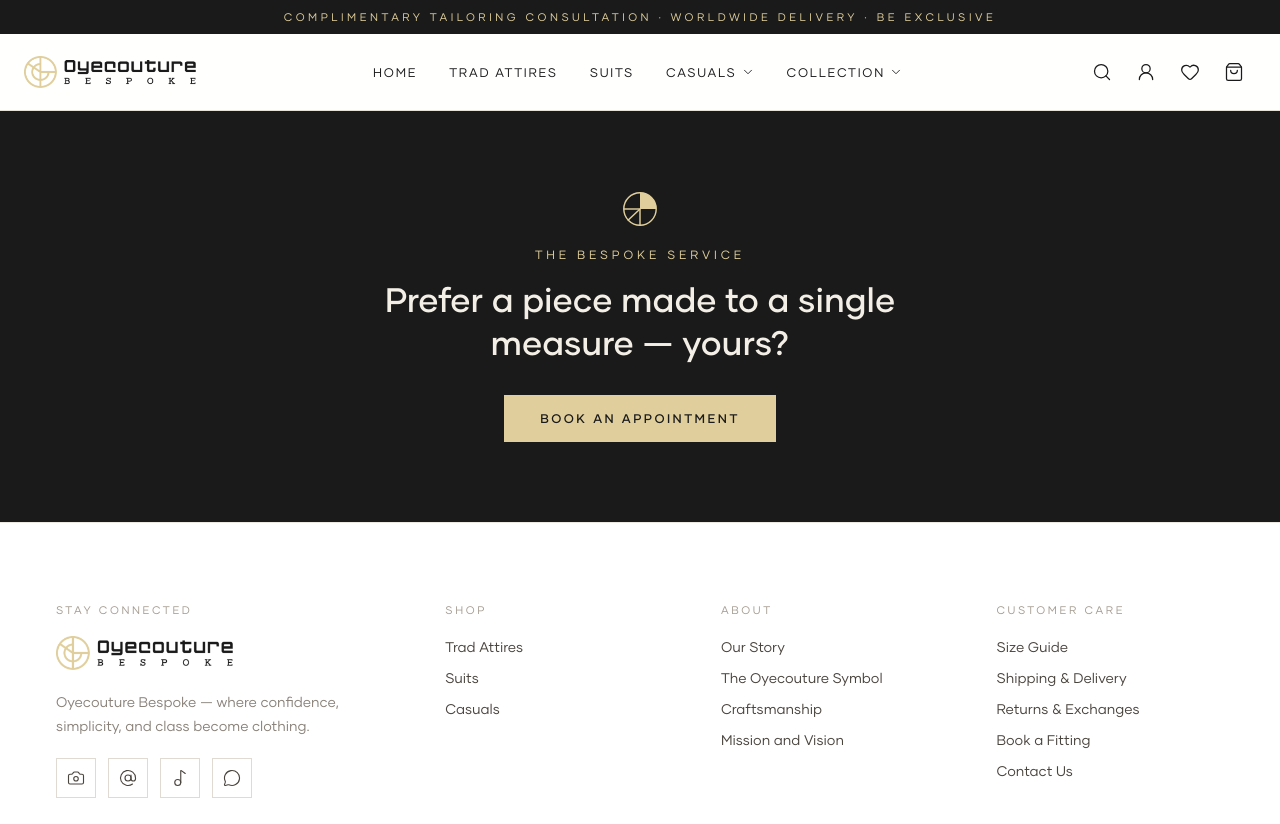
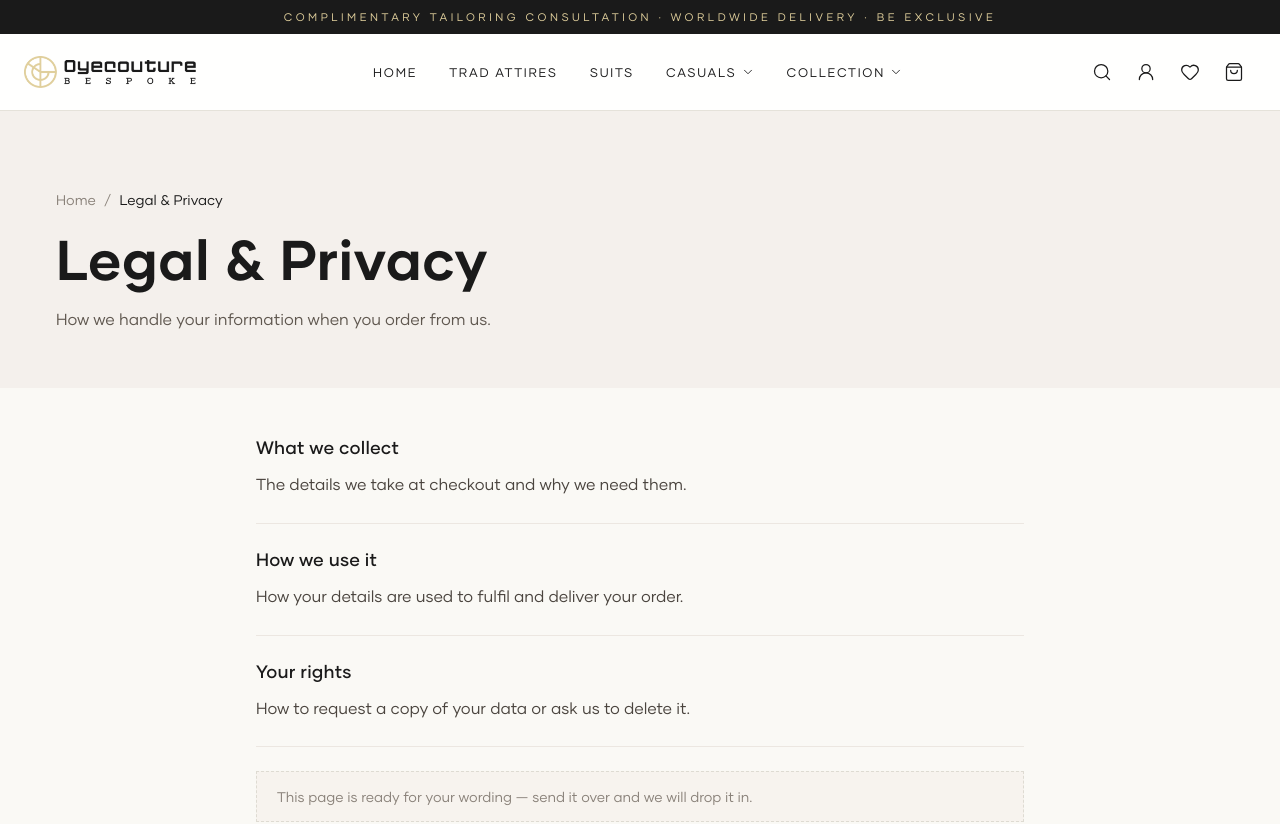
Before and after one commit to mikechibuzor/oyecouture, a Nuxt app in the folder web/: page /legal in a window 1280 px wide. Shown: the top 824 px of the page. Built offline with nearby package versions, Linux system fonts and the light colour scheme.

Commit message:
feat(web): add customer-care pages and branded error page

```diff
--- a/web/assets/scss/pages/_category.scss
+++ b/web/assets/scss/pages/_category.scss
@@ -114,3 +114,41 @@ $category-content-width: 92.5rem;
     gap: 1.375rem;
   }
 }
+
+// Customer-care pages reuse the category header, with a simple prose body.
+.care-body {
+  width: min(100% - (var(--space-md) * 2), 48rem);
+  margin: 0 auto;
+  padding: var(--space-3xl) 0 var(--space-4xl);
+}
+
+.care-section {
+  padding-bottom: var(--space-xl);
+  margin-bottom: var(--space-xl);
+  border-bottom: 1px solid var(--color-border-warm);
+
+  h2 {
+    margin: 0 0 var(--space-sm);
+    font-size: var(--text-lg);
+    font-weight: var(--font-weight-semibold);
+    letter-spacing: var(--tracking-tight);
+  }
+
+  p {
+    margin: 0;
+    color: var(--color-ink-soft);
+    font-size: var(--text-md);
+    font-weight: var(--font-weight-light);
+    line-height: 1.8;
+  }
+}
+
+.care-notice {
+  margin: 0;
+  padding: var(--space-md) var(--space-lg);
+  border: 1px dashed var(--color-border);
+  color: var(--color-taupe);
+  background: var(--color-cream-2);
+  font-size: var(--text-sm);
+  font-style: italic;
+}
--- a/web/components/storefront/BespokeServiceBand.vue
+++ b/web/components/storefront/BespokeServiceBand.vue
@@ -16,7 +16,7 @@ withDefaults(defineProps<BespokeServiceBandProps>(), {
 </script>
 
 <template>
-  <section class="bespoke-service-band" aria-labelledby="bespoke-service-title">
+  <section id="bespoke" class="bespoke-service-band" aria-labelledby="bespoke-service-title">
     <!-- The Oyecouture symbol, taken from the approved design. -->
     <svg
       class="bespoke-service-mark"
--- /dev/null
+++ b/web/components/storefront/CarePage.vue
@@ -0,0 +1,44 @@
+<script setup lang="ts">
+import { CARE_PLACEHOLDER_NOTICE } from '~/constants/care'
+import { PRODUCT_COPY } from '~/constants/products'
+import { StorefrontRoute } from '~/types/storefront'
+
+interface CareSection {
+  readonly title: string
+  readonly body: string
+}
+
+interface CarePageProps {
+  breadcrumb: string
+  heading: string
+  intro: string
+  sections: readonly CareSection[]
+}
+
+const props = defineProps<CarePageProps>()
+
+useSeoMeta({ title: `${props.heading} — Oyecouture Bespoke`, description: props.intro })
+</script>
+
+<template>
+  <div class="care-page">
+    <header class="category-page-header">
+      <nav class="category-breadcrumbs" :aria-label="PRODUCT_COPY.breadcrumbs.label">
+        <NuxtLink :to="StorefrontRoute.Home">{{ PRODUCT_COPY.breadcrumbs.home }}</NuxtLink>
+        <span aria-hidden="true">/</span>
+        <span>{{ breadcrumb }}</span>
+      </nav>
+      <h1>{{ heading }}</h1>
+      <p>{{ intro }}</p>
+    </header>
+
+    <section class="care-body">
+      <article v-for="section in sections" :key="section.title" class="care-section">
+        <h2>{{ section.title }}</h2>
+        <p>{{ section.body }}</p>
+      </article>
+
+      <p class="care-notice">{{ CARE_PLACEHOLDER_NOTICE }}</p>
+    </section>
+  </div>
+</template>
--- /dev/null
+++ b/web/constants/care.ts
@@ -0,0 +1,74 @@
+// Customer-care pages. The design links to these but never designed them —
+// every link is href="#" there — and the PRD assigns the copy to the client.
+// These render the real page furniture with clearly-marked placeholder body
+// copy, so the structure is demo-ready and swapping in real text is a
+// content change rather than a build.
+export const CARE_PLACEHOLDER_NOTICE
+  = 'This page is ready for your wording — send it over and we will drop it in.'
+
+export const CARE_PAGES = {
+  sizeGuide: {
+    breadcrumb: 'Size Guide',
+    heading: 'Size Guide',
+    intro:
+      'Ready-to-wear pieces come in S, M, L and XL. Every made-to-measure piece is cut to your own measurements, taken with us on WhatsApp or at a fitting.',
+    sections: [
+      { title: 'Ready-to-wear', body: 'Standard sizing chart with chest, waist and length measurements for each size.' },
+      { title: 'Made-to-measure', body: 'How we take your measurements, and what we need from you before we cut.' },
+      { title: 'Between sizes?', body: 'Guidance on choosing when you sit between two ready-to-wear sizes.' },
+    ],
+  },
+  shipping: {
+    breadcrumb: 'Shipping & Delivery',
+    heading: 'Shipping & Delivery',
+    intro:
+      'We deliver across Nigeria and worldwide. Made-to-measure timelines depend on the piece and are confirmed with you directly.',
+    sections: [
+      { title: 'Within Lagos', body: 'Delivery window and fee for Lagos addresses.' },
+      { title: 'Rest of Nigeria', body: 'Delivery window and fee for addresses outside Lagos.' },
+      { title: 'International', body: 'Worldwide delivery is quoted per order and arranged with us directly.' },
+    ],
+  },
+  returns: {
+    breadcrumb: 'Returns & Exchanges',
+    heading: 'Returns & Exchanges',
+    intro:
+      'Ready-to-wear pieces can be returned or exchanged. Made-to-measure pieces are cut to one person and are handled case by case.',
+    sections: [
+      { title: 'Ready-to-wear', body: 'Return window, condition requirements and how to start a return.' },
+      { title: 'Made-to-measure', body: 'How alterations and fit adjustments are handled after delivery.' },
+      { title: 'Faults', body: 'What to do if a piece arrives damaged or incorrect.' },
+    ],
+  },
+  contact: {
+    breadcrumb: 'Contact Us',
+    heading: 'Contact Us',
+    intro:
+      'The fastest way to reach us is on WhatsApp — that is where fittings, fabric and delivery are arranged.',
+    sections: [
+      { title: 'WhatsApp', body: 'Message us for orders, measurements and delivery.' },
+      { title: 'Email', body: 'For press, wholesale and partnership enquiries.' },
+      { title: 'Studio', body: 'Studio address and opening hours for fittings.' },
+    ],
+  },
+  legal: {
+    breadcrumb: 'Legal & Privacy',
+    heading: 'Legal & Privacy',
+    intro: 'How we handle your information when you order from us.',
+    sections: [
+      { title: 'What we collect', body: 'The details we take at checkout and why we need them.' },
+      { title: 'How we use it', body: 'How your details are used to fulfil and deliver your order.' },
+      { title: 'Your rights', body: 'How to request a copy of your data or ask us to delete it.' },
+    ],
+  },
+  terms: {
+    breadcrumb: 'Terms',
+    heading: 'Terms & Conditions',
+    intro: 'The terms that apply when you place an order with Oyecouture Bespoke.',
+    sections: [
+      { title: 'Orders', body: 'How an order is formed, confirmed and paid for.' },
+      { title: 'Made-to-measure', body: 'Terms specific to pieces cut to a single measure.' },
+      { title: 'Cancellations', body: 'When an order can be cancelled and what happens to payment.' },
+    ],
+  },
+} as const
--- /dev/null
+++ b/web/pages/contact.vue
@@ -0,0 +1,7 @@
+<script setup lang="ts">
+import { CARE_PAGES } from '~/constants/care'
+</script>
+
+<template>
+  <StorefrontCarePage v-bind="CARE_PAGES.contact" />
+</template>
--- /dev/null
+++ b/web/pages/legal.vue
@@ -0,0 +1,7 @@
+<script setup lang="ts">
+import { CARE_PAGES } from '~/constants/care'
+</script>
+
+<template>
+  <StorefrontCarePage v-bind="CARE_PAGES.legal" />
+</template>
--- /dev/null
+++ b/web/pages/returns.vue
@@ -0,0 +1,7 @@
+<script setup lang="ts">
+import { CARE_PAGES } from '~/constants/care'
+</script>
+
+<template>
+  <StorefrontCarePage v-bind="CARE_PAGES.returns" />
+</template>
--- /dev/null
+++ b/web/pages/shipping.vue
@@ -0,0 +1,7 @@
+<script setup lang="ts">
+import { CARE_PAGES } from '~/constants/care'
+</script>
+
+<template>
+  <StorefrontCarePage v-bind="CARE_PAGES.shipping" />
+</template>
--- /dev/null
+++ b/web/pages/size-guide.vue
@@ -0,0 +1,7 @@
+<script setup lang="ts">
+import { CARE_PAGES } from '~/constants/care'
+</script>
+
+<template>
+  <StorefrontCarePage v-bind="CARE_PAGES.sizeGuide" />
+</template>
--- /dev/null
+++ b/web/pages/terms.vue
@@ -0,0 +1,7 @@
+<script setup lang="ts">
+import { CARE_PAGES } from '~/constants/care'
+</script>
+
+<template>
+  <StorefrontCarePage v-bind="CARE_PAGES.terms" />
+</template>
--- a/web/types/storefront.ts
+++ b/web/types/storefront.ts
@@ -5,9 +5,12 @@ export enum StorefrontRoute {
   CasualsMen = '/casuals/men',
   CasualsWomen = '/casuals/women',
   Collection = '/#collection',
-  DearGroom = '/collection/dear-groom',
-  WeiXin = '/collection/wei-xin',
-  ManOfLegacy = '/collection/man-of-legacy',
+  DearGroom = '/#collection', // TODO: curated collection, no design yet — see audit
+  //  was '/collection/dear-groom',
+  WeiXin = '/#collection', // TODO: curated collection, no design yet — see audit
+  //  was '/collection/wei-xin',
+  ManOfLegacy = '/#collection', // TODO: curated collection, no design yet — see audit
+  //  was '/collection/man-of-legacy',
   About = '/about',
   OurStory = '/about#our-story',
   Symbol = '/about#symbol',
```
Also changed, not shown: web/error.vue (added, +70 -0 lines).
